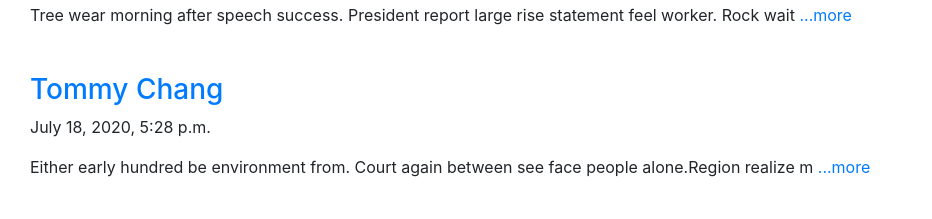
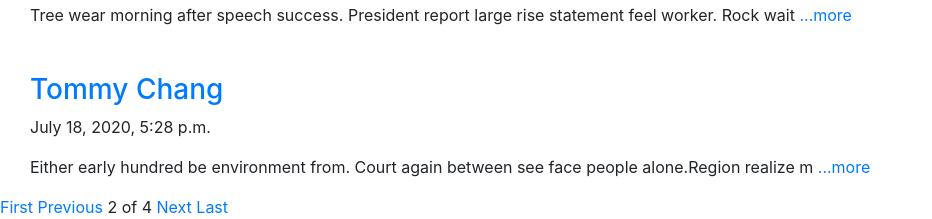
Before and after one commit to imnotmoon/likelion_works_bigmac, a Django app: page /article/?page=2 in a window 1280 px wide. Shown: the part 4674-4893 px from the top of the page, without its empty margins (0-932 px from the left). Before the commit the page ends 4851 px from the top, so only its background shows below. Run offline with Django 3.2, Linux system fonts and the light colour scheme; data comes from the database, SQL or seed files in the repository; parts of the project's set-up code (start-up, migrations or seed data) failed here and were passed over; some libraries are stand-ins or nearby versions.

Commit message:
paginator
paginator

```diff
--- a/django CRUD/blog/article/templates/article.html
+++ b/django CRUD/blog/article/templates/article.html
@@ -16,4 +16,18 @@
       </ol>
   {% endfor %}
 
+  {% if posts.has_previous %}
+      <a href="?page=1">First</a>
+      <a href="?page={{ posts.previous_page_number }}">Previous</a>
+    {% endif %}
+
+    <span>{{ posts.number }}</span>
+    <span>of</span>
+    <span>{{ posts.paginator.num_pages }}</span>
+
+    {% if posts.has_next %}
+      <a href="?page={{ posts.next_page_number }}">Next</a>
+      <a href="?page={{ posts.paginator.num_pages }}">Last</a>
+    {% endif %}
+
   {% endblock %}
--- a/django CRUD/blog/article/views.py
+++ b/django CRUD/blog/article/views.py
@@ -3,12 +3,16 @@ from .models import Articles
 from django.utils import timezone
 from .form import ArticleUpdate
 from faker import Faker
+from django.core.paginator import Paginator
 
 
 # Create your views here.
 def article(request):
     articles = Articles.objects.all()
-    return render(request, 'article.html', {'articles' : articles})
+    paginator = Paginator(articles, 10)
+    page = request.GET.get('page')
+    posts = paginator.get_page(page)
+    return render(request, 'article.html', {'articles' : articles, 'posts' : posts})
 
 def create(request):
     article = Articles()
```
Also changed, not shown: 1 other file.
